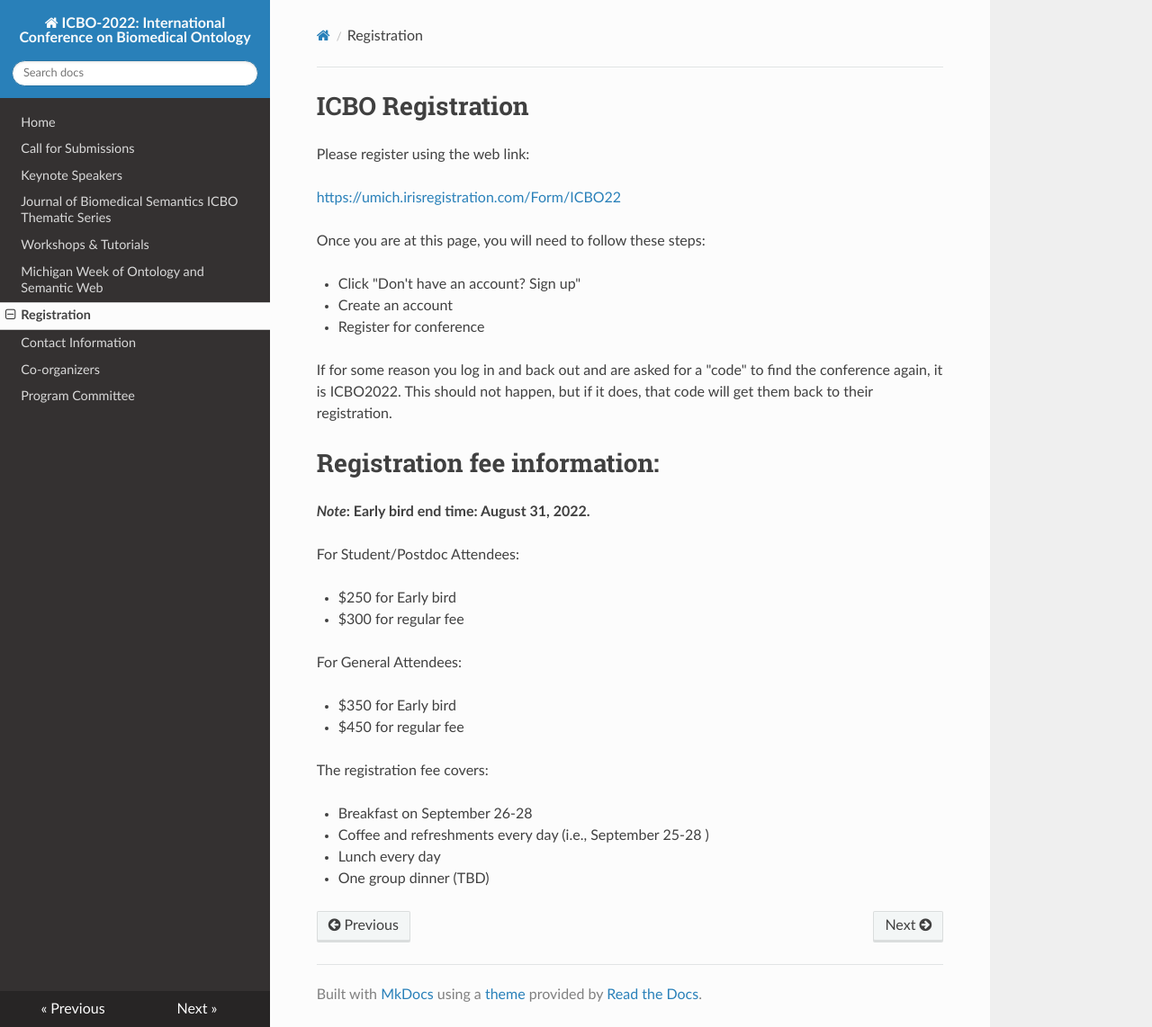
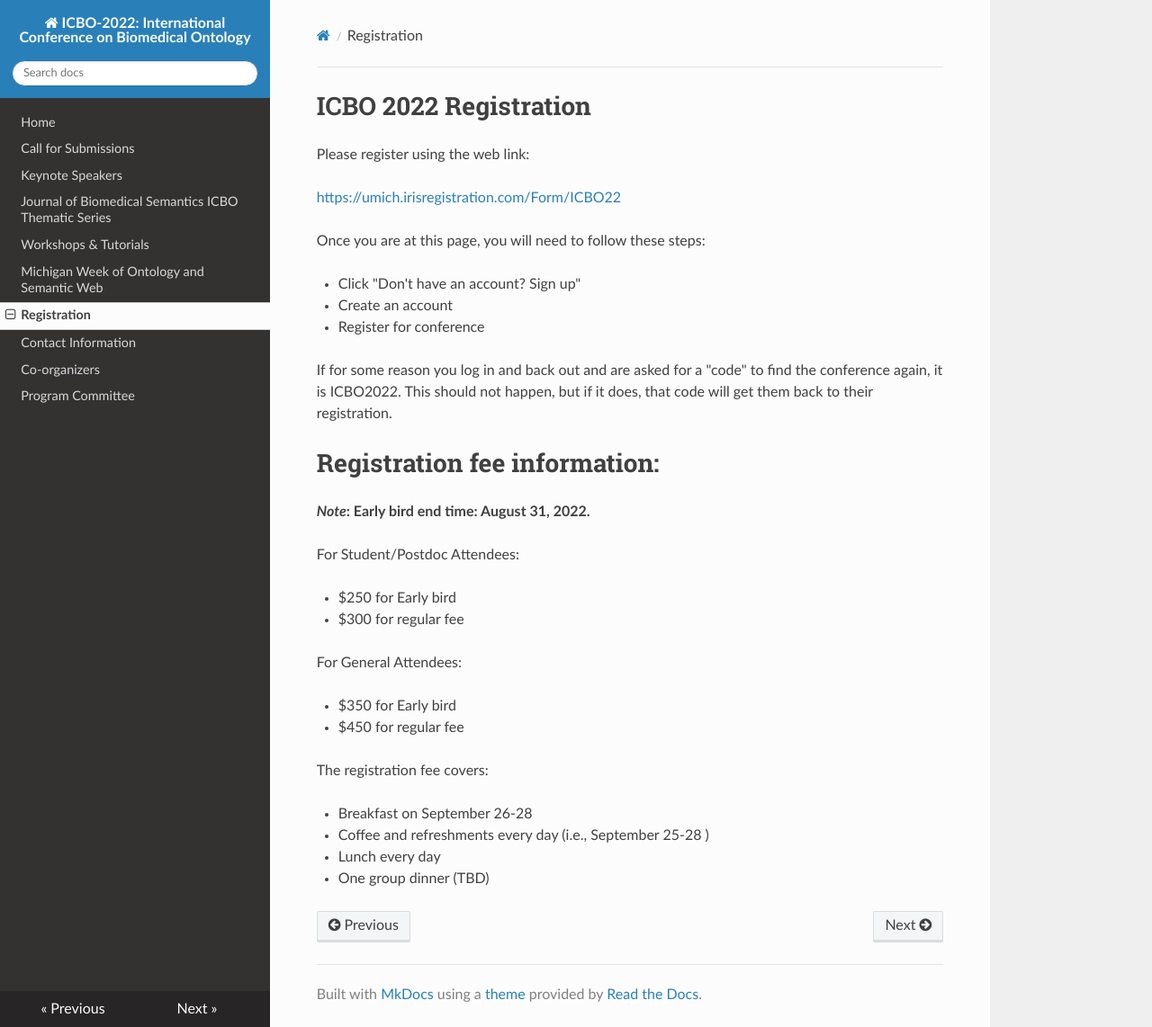
Before and after one commit to johnbeve/BFO-Organization, an MkDocs documentation site: the page built from docs/icbo-registration.md, in a window 1280 px wide and 1142 px high. Shown: the whole window at 90% size. Built offline with MkDocs 1.6.1, drawn with Linux system fonts in a browser that asks for light colours; nearby versions of some CDN libraries.

Commit message:
Update icbo-registration.md

```diff
--- a/docs/icbo-registration.md
+++ b/docs/icbo-registration.md
@@ -1,4 +1,4 @@
-# ICBO Registration
+# ICBO 2022 Registration
 
 Please register using the web link:
 
```
